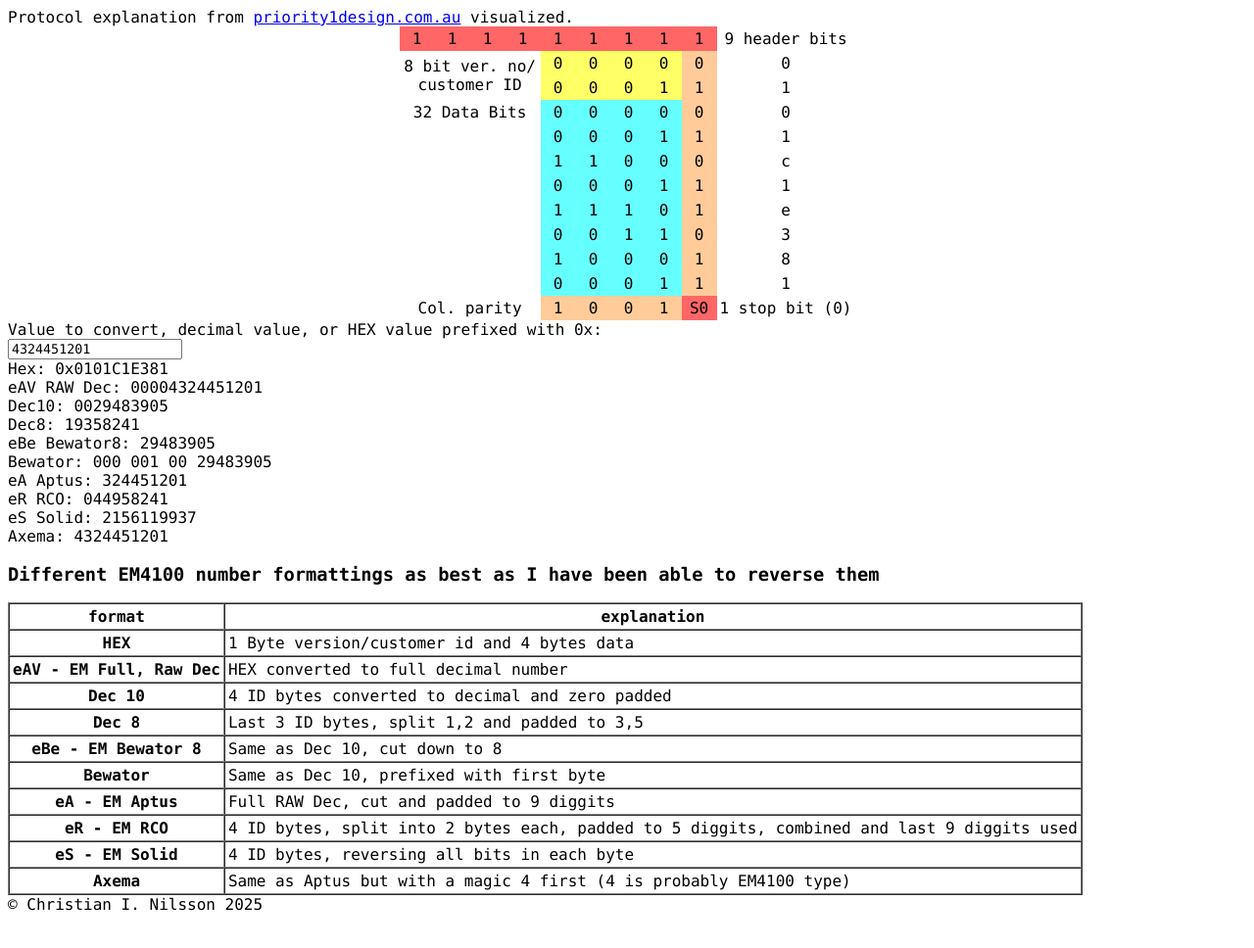
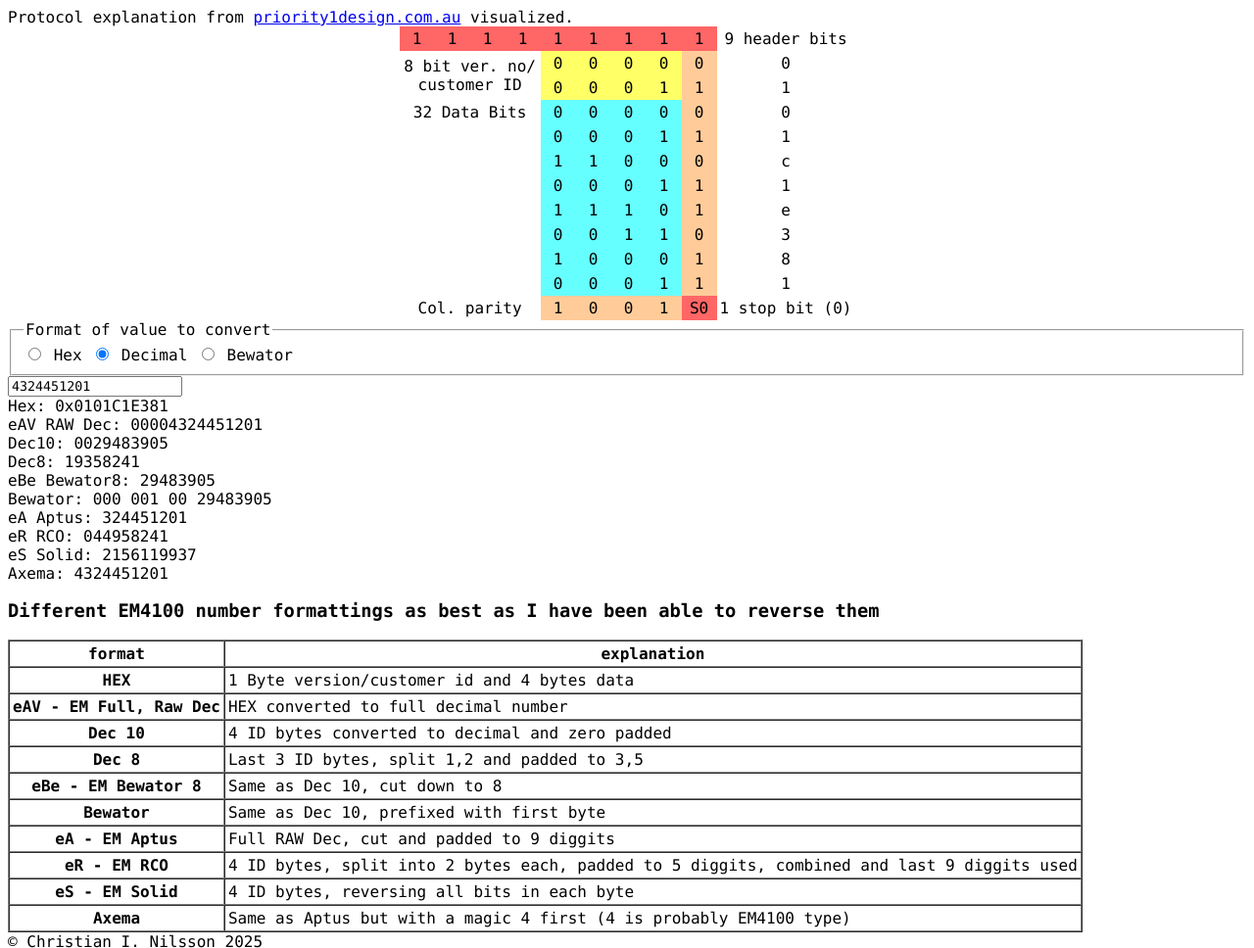
Before and after one commit to NiKiZe/EM4100, a plain HTML site: page index.html in a window 1280 px wide. Shown: the whole page at 98% size. Before the commit the page ends 941 px from the top, so only its background shows below. Drawn offline with Linux system fonts and the light colour scheme.

Commit message:
Add input format selector and parser

```diff
--- a/index.html
+++ b/index.html
@@ -144,7 +144,19 @@ Protocol explanation from <a href="https://www.priority1design.com.au/em4100_pro
         </tbody>
       </table>
 
-Value to convert, decimal value, or HEX value prefixed with 0x:<br/>
+<form>
+  <fieldset>
+    <legend>Format of value to convert</legend>
+    <input type="radio" id="ch_hex" name="infmt" value="hex" />
+    <label for="ch_hex">Hex</label>
+
+    <input type="radio" id="ch_dec" name="infmt" value="dec" checked />
+    <label for="ch_dec">Decimal</label>
+
+    <input type="radio" id="ch_bewator" name="infmt" value="bewator" />
+    <label for="ch_bewator">Bewator</label>
+  </fieldset>
+</form>
 <input type="text" value="4324451201" id="taginput">
 <div id="tagOut"></div>
 
@@ -275,10 +287,44 @@ function formatTags(value) {
   return res;
 }
 
+function fmttovalue(value, fmt) {
+  console.log(fmt, value);
+  if (fmt === "hex") {
+    return parseInt(value, 16);
+  }
+  if (fmt === "bewator") {
+    // get 10 diggits, pad 8 diggits value with frequent value TODO make configurable
+    if (value.length <= 8) value = "3" + zeroPad(value, 8);
+    // prepend frequent first byte (if missing) TODO make configurable
+    var h1 = 1;
+    var fd10 = value
+    if (value.length > 10) {
+      fd10 = value.substring(value.length - 10);
+      h1 = parseInt(value.substring(0, value.length - 10));
+    }
+    // value is 4 bytes id
+    var h8 = zeroPad(parseInt(fd10).toString(16), 8);
+    return parseInt(h1.toString(16) + h8, 16);
+  }
+
+  return parseInt(value);
+}
+
+const form = document.querySelector("form");
+function getinfmt() {
+  for (const entry of new FormData(form)) {
+    return entry[1];
+  }
+  return "";
+}
 const taginp = document.getElementById("taginput");
 const tagout = document.getElementById("tagOut");
 function updateTag(e) {
-  tagout.innerHTML = formatTags(taginp.value).replaceAll("\n", "<br/>\n");
+  const v = fmttovalue(taginp.value, getinfmt())
+  tagout.innerHTML = formatTags(v).replaceAll("\n", "<br/>\n");
+}
+for (const r of form.infmt) {
+  r.addEventListener('change', updateTag);
 }
 taginp.addEventListener("input", updateTag);
 
```
